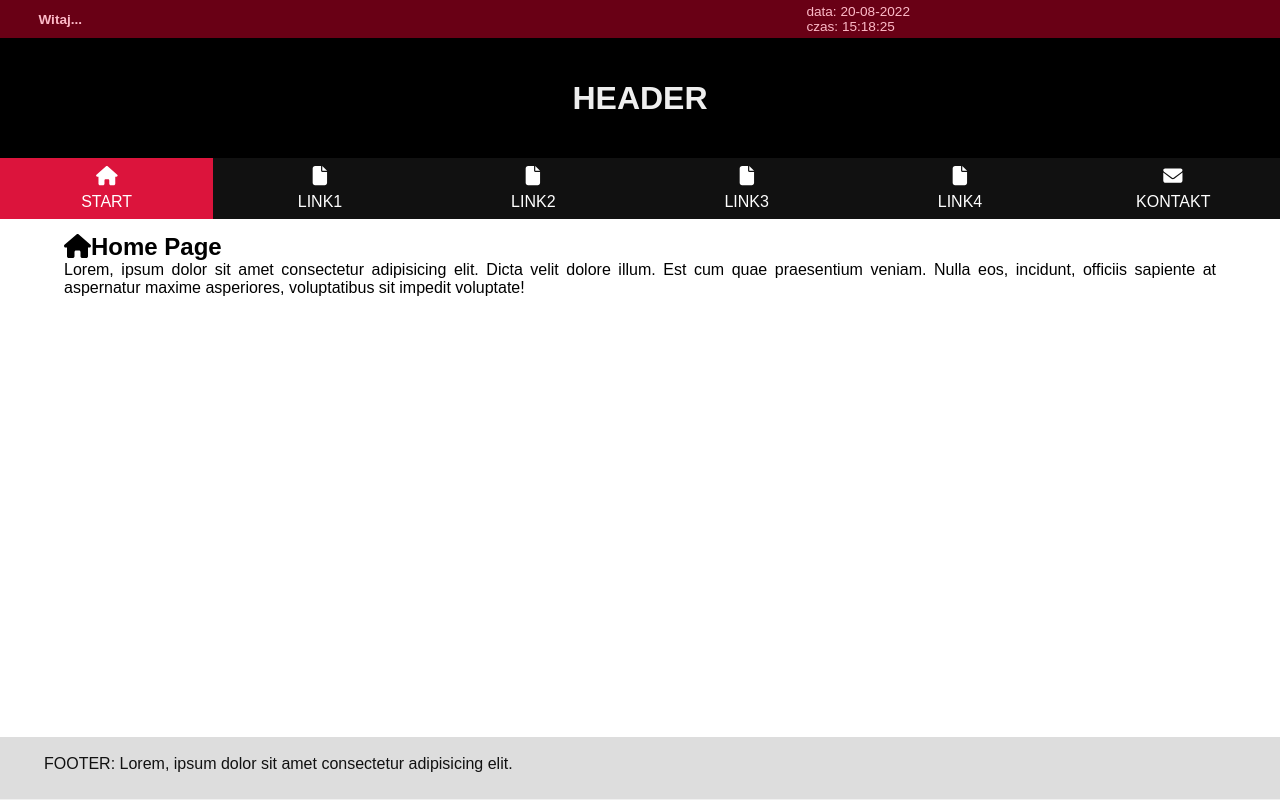
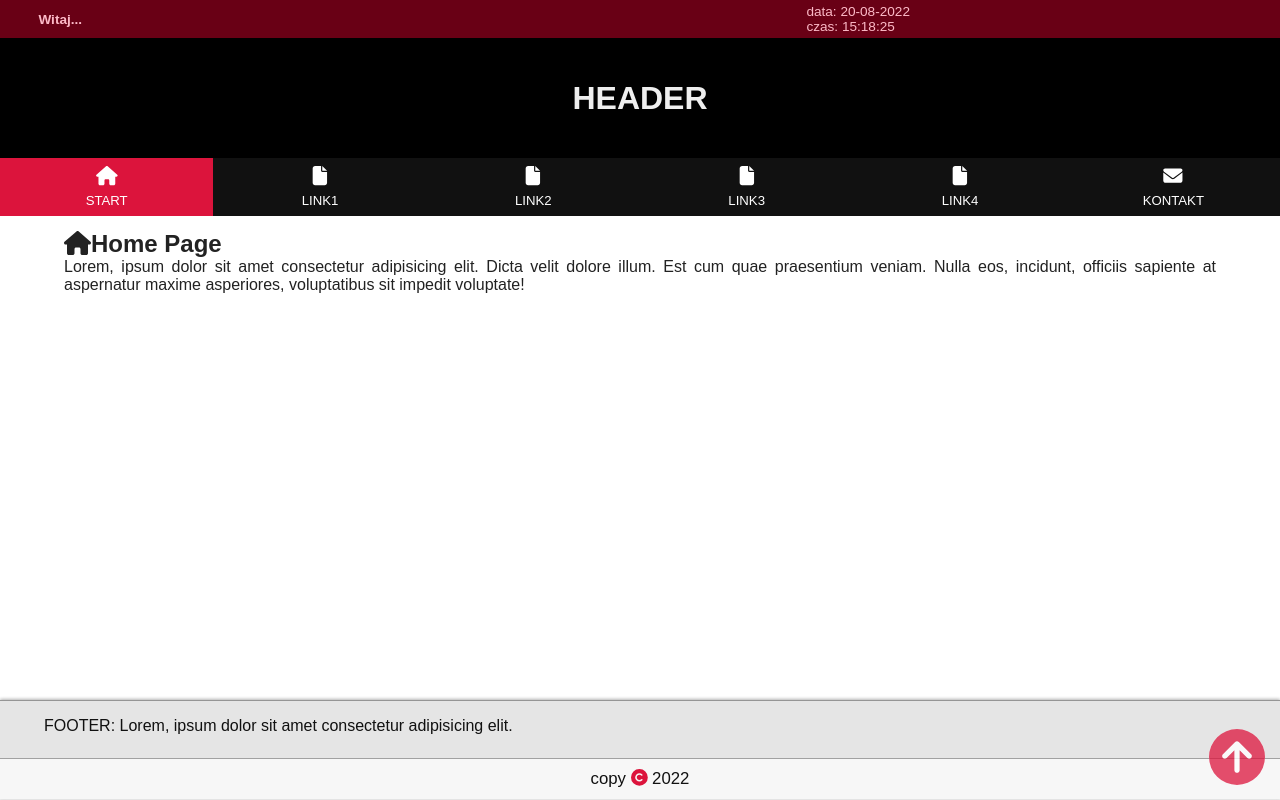
Before and after one commit to blackPixel28/React-Web-Page-Layout, a React (Create React App) app: page / in a window 1280 px wide. Built offline with nearby package versions, Linux system fonts and the light colour scheme.

Commit message:
footer rebuild

```diff
--- a/src/components/App.js
+++ b/src/components/App.js
@@ -47,7 +47,7 @@ export default function App() {
       <Header navData={db.Nav} text={db.Header.text} />
       < Nav navData={db.Nav} />
       <Main />
-      <Footer text={db.Footer.text} />
+      <Footer text={db.Footer.text} copyTitle={db.Footer.copyTitle} publicYear={db.Footer.publicYear} />
     </div >
   )
 }
--- a/src/components/FontAwesomeIcon/index.js
+++ b/src/components/FontAwesomeIcon/index.js
@@ -1,3 +1,3 @@
 import { library } from '@fortawesome/fontawesome-svg-core';
-import { faHome, faFile, faEnvelope, faTriangleExclamation, faCircleArrowUp } from '@fortawesome/free-solid-svg-icons';
-library.add(faHome, faEnvelope, faFile, faTriangleExclamation, faCircleArrowUp)
+import { faHome, faFile, faEnvelope, faTriangleExclamation, faCircleArrowUp, faCopyright } from '@fortawesome/free-solid-svg-icons';
+library.add(faHome, faEnvelope, faFile, faTriangleExclamation, faCircleArrowUp, faCopyright)
--- a/src/css/App.css
+++ b/src/css/App.css
@@ -4,6 +4,7 @@
   font-size: var(--appFontSize);
   max-width: var(--maxWidth);
   margin: 0 auto;
+  color: var(--appFontColor);
 }
 
 .active {
@@ -17,7 +18,7 @@
 .stick {
   /* Nav */
   --navHeight: 2vh;
-  --navFontSize: 1.3vh;
+  --navFontSize: 1.45vh;
   box-shadow: 0 2px 10px 1px black;
 
   /* Nav Icon */
--- a/src/css/Footer.css
+++ b/src/css/Footer.css
@@ -4,32 +4,48 @@ footer {
     justify-content: space-between;
     align-items: flex-end; */
     min-height: var(--footerHeight);
-    background-color: #ddd;
+    background-color: rgba(0, 0, 0, 0.1);
     color: #111;
     transition: 0.5s;
+    box-shadow: 0 -1px 3px 0 rgba(0, 0, 0, 0.3);
+    border-top: 1px solid rgba(0, 0, 0, 0.35);
 }
 
-.footer-text {
+/* .app-footer::before {
+    content: '';
+    display: block;
+    position: absolute;
+    top: 0;
+    left: 0;
+    width: 100%;
+    height: 3px;
+    background-color: red;
+    transform: translateX(-50%);
+    text-align: center;
+    z-index: 100;
+}*/
+
+.footer-content {
     /* flex-basis: 90%; */
     /* background-color: red; */
     padding: 0.7vh;
 }
 
-footer p {
+footer .footer-content-text {
     /* background-color: aqua; */
     text-align: justify;
     padding: 1vh 1vw 1vh 3vw;
     line-height: calc(var(--footerHeight) / 1.5);
 }
 
-footer p::after {
+footer .footer-content-text::after {
     content: '';
     display: block;
     margin-top: 1vh;
-    border-bottom: 1px dashed rgba(0, 0, 0, 0.5);
+    border-bottom: 1px solid rgba(0, 0, 0, 0.25);
 }
 
-footer p:nth-last-of-type(1)::after {
+footer .footer-content-text:nth-last-of-type(1)::after {
     content: '';
     display: block;
     margin-top: 1vh;
@@ -45,6 +61,24 @@ footer p:nth-last-of-type(1)::after {
     /* padding: 2vh 5vw 3vh 1vw; */
     font-size: var(--arrowUpSize);
     color: var(--arrowUpColor);
+    background-color: var(--arrowBackgroudColor);
+    border-radius: 50%;
     cursor: pointer;
     opacity: var(--arrowUpOpacity);
+    z-index: 100;
 }
+
+.footer-year {
+    display: block;
+    position: relative;
+    background-color: rgba(255, 255, 255, 0.7);
+    color: #111;
+    line-height: 5vh;
+    text-align: center;
+    border-top: 1px solid rgba(0, 0, 0, 0.35);
+    font-size: 105%;
+}
+
+.footer-year svg {
+    color: var(--navFirstButtonBackgroundColor);
+}
--- a/src/css/root.css
+++ b/src/css/root.css
@@ -4,6 +4,7 @@
 
     /* App */
     --appPageBackgroundColor: #fff;
+    --appFontColor: #222;
     --appFontSize: 2vh;
     --maxWidth: 1280px;
 
@@ -25,7 +26,8 @@
     --navHeight: 5vh;
     --navBackgroundColor: black;
     --navTextColor: white;
-    --navFontSize: 2vh;
+    --navFontSize: 1.65vh;
+    --navFontSizeSticky: 1vh;
     --navFirstButtonBackgroundColor: rgb(220, 20, 60);
     --navFirstButtonBackgroundColorHover: rgb(177, 10, 43);
     --navFirstButtonBackgroundColorFocus: rgb(143, 0, 29);
@@ -40,8 +42,9 @@
     --mainHeight: 0;
 
     /* Footer */
-    --footerHeight: 5vh;
-    --arrowUpSize: 5vh;
-    --arrowUpColor: crimson;
-    --arrowUpOpacity: 0;
+    --footerHeight: 4vh;
+    --arrowUpSize: 7vh;
+    --arrowUpColor: rgb(220, 20, 60);
+    --arrowBackgroudColor: white;
+    --arrowUpOpacity: 75%;
 }
--- a/src/db/layout.json
+++ b/src/db/layout.json
@@ -35,6 +35,8 @@
         "text": "Header"
     },
     "Footer": {
-        "text": "FOOTER: Lorem, ipsum dolor sit amet consectetur adipisicing elit."
+        "text": "FOOTER: Lorem, ipsum dolor sit amet consectetur adipisicing elit.",
+        "copyTitle": "copy",
+        "publicYear": "2022"
     }
 }
--- a/src/layout/Footer.js
+++ b/src/layout/Footer.js
@@ -1,26 +1,37 @@
-import { useState, useEffect } from 'react';
+import { useEffect } from 'react';
 import '../css/Footer.css';
 import { FontAwesomeIcon } from '@fortawesome/react-fontawesome';
 import ArrowUp from '../components/ArrowUp';
-import setCssRootValue from '../components/setCssRootValue';
 
-export default function Footer({ text }) {
-    const [arrowOpacity, setArrowOpacity] = useState(0);
+function FooterTextElement({ text }) {
+    return (
+        <div className='footer-content-text'>{text}</div>
+    )
+}
+
+function FooterText({ text }) {
+    return (
+        <div className='footer-content'>
+            <FooterTextElement text={text} />
+        </div>
+    )
+}
+
+
+export default function Footer({ text, copyTitle, publicYear }) {
+    const currentYear = new Date().getFullYear();
+
     useEffect(() => {
         window.addEventListener('scroll', () => {
             handleActive(document.querySelector('.footer-arrowUp'))
-            setCssRootValue('--arrowUpOpacity', arrowOpacity, '%')
         })
     })
 
     const handleActive = (item) => {
         const footerHeight = document.querySelector('footer').offsetHeight;
         const maxScroll = document.body.scrollHeight - window.scrollY - window.innerHeight;
-        const opacity = Math.floor(((footerHeight * 100) / maxScroll) - 100);
 
         if (maxScroll <= footerHeight) {
-            if (opacity >= 0) setArrowOpacity(opacity);
-            else if (opacity > 99) setArrowOpacity(100);
             item.classList.add('active');
         }
         else if (maxScroll >= footerHeight) {
@@ -28,12 +39,25 @@ export default function Footer({ text }) {
         }
     }
 
+
     return (
         <footer className="app-footer">
-            <div className='footer-text'>
-                <p>{text}</p>
+            <FooterText text={text} />
+            <FontAwesomeIcon className='footer-arrowUp' icon="fa-solid fa-circle-arrow-up" onClick={ArrowUp} />
+            <div className='footer-year'>
+                {currentYear > publicYear ?
+                    <span>
+                        {copyTitle + ' '}
+                        <FontAwesomeIcon icon="fa-solid fa-copyright" />
+                        {` ${publicYear} - ${currentYear}`}
+                    </span> :
+                    <span>
+                        {copyTitle + ' '}
+                        <FontAwesomeIcon icon="fa-solid fa-copyright" />
+                        {` ${currentYear}`}
+                    </span>
+                }
             </div>
-            <FontAwesomeIcon className='footer-arrowUp' icon="fa-solid fa-circle-arrow-up" onClick={ArrowUp} />
         </footer>
     )
 }
```
